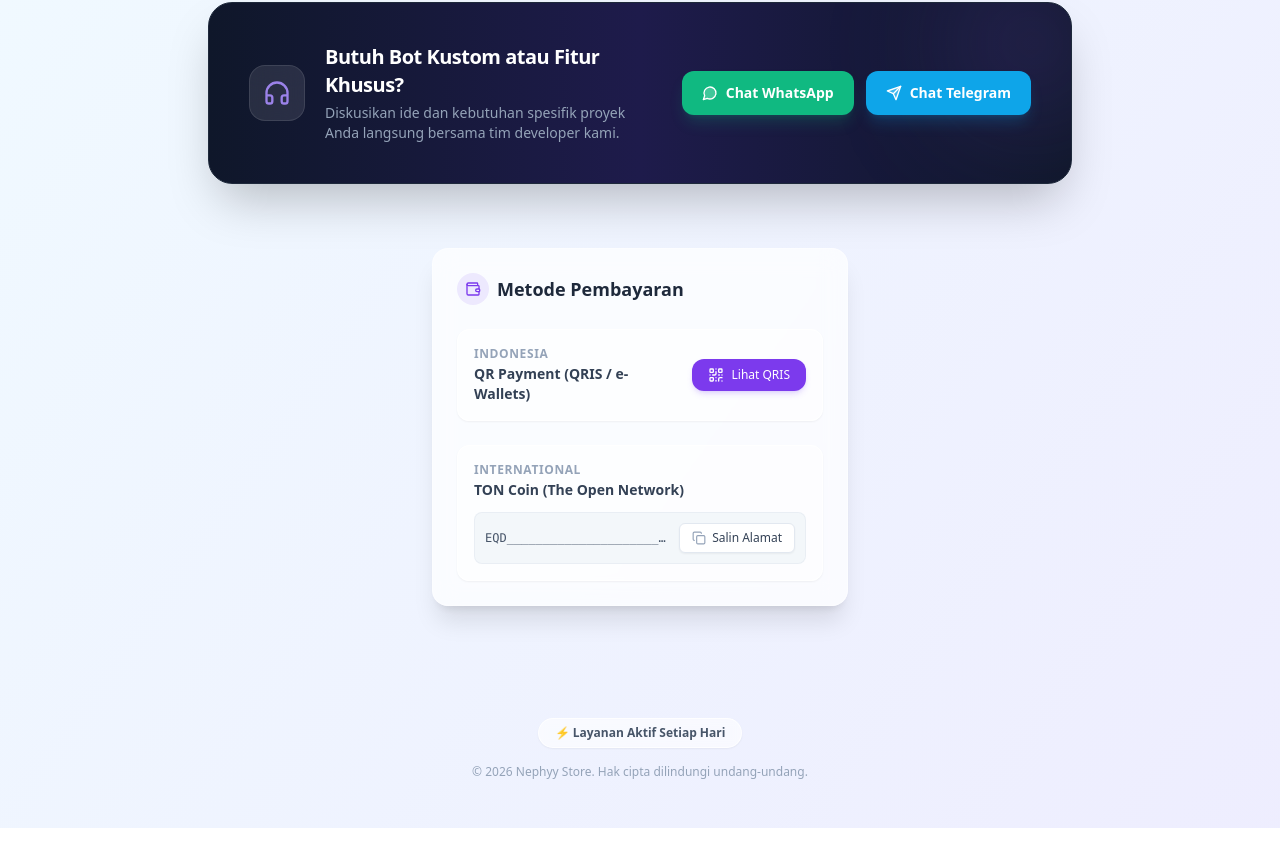
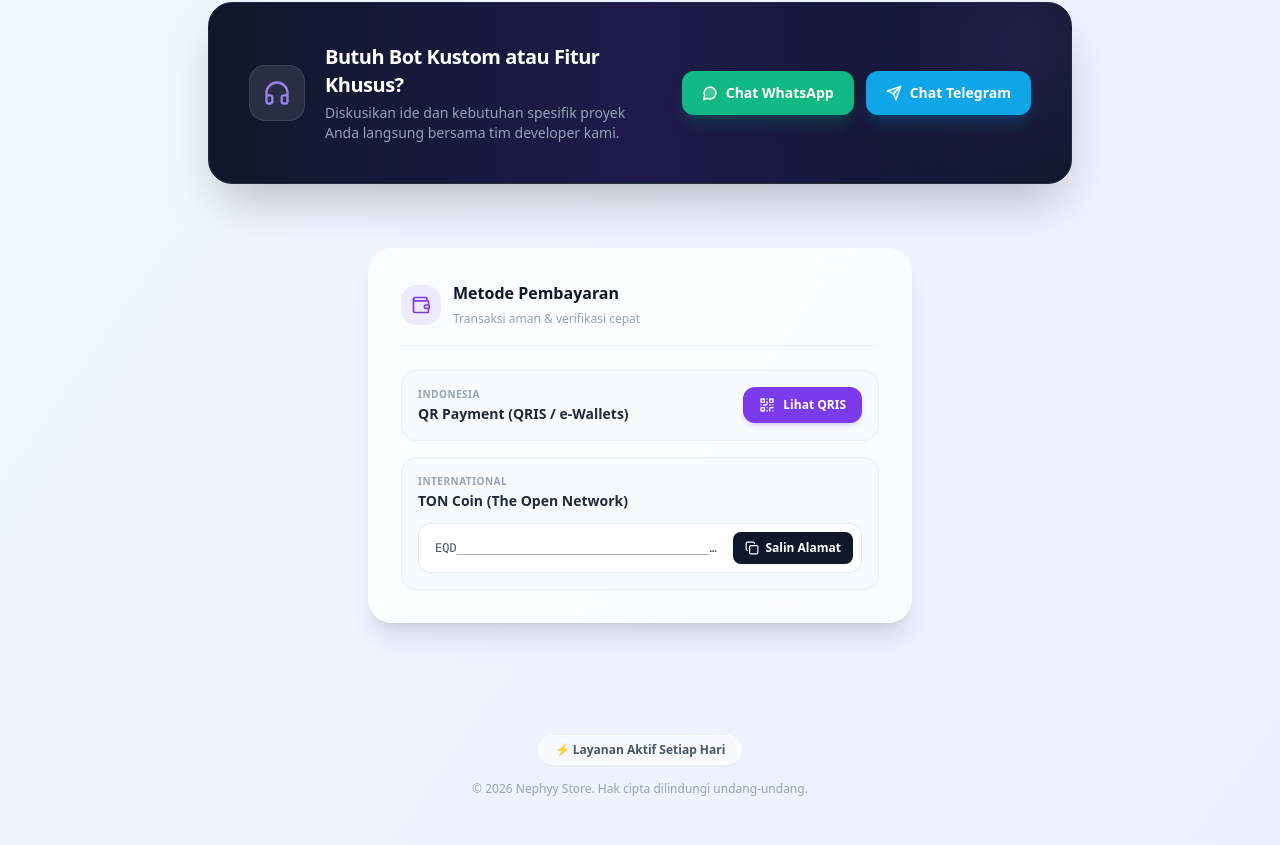
Before and after one commit to Nephyy1/itsnephyy, a Next.js app: page / in a window 1280 px wide. Shown: the part 989-1834 px from the top of the page. Built offline with nearby package versions, Linux system fonts and the light colour scheme.

Commit message:
Update PaymentMethods.tsx

```diff
--- a/src/components/PaymentMethods.tsx
+++ b/src/components/PaymentMethods.tsx
@@ -23,52 +23,57 @@ export default function PaymentMethods() {
       <motion.section
         initial={{ opacity: 0, y: 30 }}
         animate={{ opacity: 1, y: 0 }}
-        transition={{ delay: 0.6, duration: 0.6 }}
-        className="w-full max-w-md mx-auto px-4 mb-16"
+        transition={{ delay: 0.8, duration: 0.6 }}
+        className="w-full max-w-xl mx-auto px-4 mb-16"
       >
-        <div className="glass-card rounded-2xl p-6 relative overflow-hidden border-violet-200/60">
-          <div className="flex items-center gap-2 mb-6">
-            <div className="w-8 h-8 rounded-full bg-violet-100 flex items-center justify-center text-violet-600">
-              <Wallet className="w-4 h-4" />
+        <div className="glass-card rounded-3xl p-8 relative overflow-hidden border-violet-200/60 bg-white/80">
+          <div className="flex items-center justify-between gap-2 mb-6 pb-4 border-b border-slate-100">
+            <div className="flex items-center gap-3">
+              <div className="w-10 h-10 rounded-2xl bg-violet-100 flex items-center justify-center text-violet-600 font-bold">
+                <Wallet className="w-5 h-5" />
+              </div>
+              <div>
+                <h2 className="text-base font-bold text-slate-900">{t.paymentTitle}</h2>
+                <span className="text-xs text-slate-400">Transaksi aman & verifikasi cepat</span>
+              </div>
             </div>
-            <h2 className="text-lg font-bold text-slate-800">{t.paymentTitle}</h2>
           </div>
 
-          <div className="space-y-6">
-            <div className="p-4 rounded-xl bg-white/50 border border-white flex flex-col sm:flex-row sm:items-center justify-between gap-3 shadow-sm">
+          <div className="space-y-4">
+            <div className="p-4 rounded-2xl bg-slate-50/80 border border-slate-200/60 flex flex-col sm:flex-row sm:items-center justify-between gap-3">
               <div>
-                <span className="text-xs font-semibold text-slate-400 uppercase tracking-wider block">Indonesia</span>
-                <p className="font-semibold text-slate-700 text-sm mt-0.5">{t.localPay}</p>
+                <span className="text-[10px] font-extrabold text-slate-400 uppercase tracking-wider block">Indonesia</span>
+                <p className="font-bold text-slate-800 text-sm mt-0.5">{t.localPay}</p>
               </div>
               <motion.button
-                whileHover={{ scale: 1.05 }}
-                whileTap={{ scale: 0.95 }}
+                whileHover={{ scale: 1.03 }}
+                whileTap={{ scale: 0.97 }}
                 onClick={() => setShowQrModal(true)}
-                className="flex items-center justify-center gap-2 px-4 py-2 rounded-xl bg-violet-600 text-white font-medium text-xs shadow-md shadow-violet-500/20 hover:bg-violet-700 transition-colors shrink-0"
+                className="flex items-center justify-center gap-2 px-4 py-2.5 rounded-xl bg-violet-600 text-white font-semibold text-xs shadow-md shadow-violet-500/20 hover:bg-violet-700 transition-colors shrink-0"
               >
                 <QrCode className="w-4 h-4" />
                 <span>{t.viewQr}</span>
               </motion.button>
             </div>
 
-            <div className="p-4 rounded-xl bg-white/50 border border-white flex flex-col gap-3 shadow-sm">
+            <div className="p-4 rounded-2xl bg-slate-50/80 border border-slate-200/60 flex flex-col gap-3">
               <div>
-                <span className="text-xs font-semibold text-slate-400 uppercase tracking-wider block">International</span>
-                <p className="font-semibold text-slate-700 text-sm mt-0.5">{t.intlPay}</p>
+                <span className="text-[10px] font-extrabold text-slate-400 uppercase tracking-wider block">International</span>
+                <p className="font-bold text-slate-800 text-sm mt-0.5">{t.intlPay}</p>
               </div>
 
-              <div className="flex items-center justify-between gap-2 bg-slate-100/80 p-2.5 rounded-lg border border-slate-200/60">
-                <code className="text-xs text-slate-600 font-mono truncate select-all block w-full">
+              <div className="flex items-center justify-between gap-2 bg-white p-2 rounded-xl border border-slate-200">
+                <code className="text-xs text-slate-600 font-mono truncate select-all block w-full px-2">
                   {TON_WALLET_ADDRESS}
                 </code>
                 <motion.button
-                  whileHover={{ scale: 1.05 }}
-                  whileTap={{ scale: 0.95 }}
+                  whileHover={{ scale: 1.03 }}
+                  whileTap={{ scale: 0.97 }}
                   onClick={copyToClipboard}
-                  className={`flex items-center gap-1.5 px-3 py-1.5 rounded-md font-medium text-xs transition-all shrink-0 ${
+                  className={`flex items-center gap-1.5 px-3 py-2 rounded-lg font-semibold text-xs transition-all shrink-0 ${
                     copied
                       ? "bg-emerald-500 text-white"
-                      : "bg-white text-slate-700 shadow-sm hover:bg-slate-50 border border-slate-200"
+                      : "bg-slate-900 text-white hover:bg-slate-800 shadow-sm"
                   }`}
                 >
                   {copied ? (
@@ -78,7 +83,7 @@ export default function PaymentMethods() {
                     </>
                   ) : (
                     <>
-                      <Copy className="w-3.5 h-3.5 text-slate-400" />
+                      <Copy className="w-3.5 h-3.5" />
                       <span>{t.copyAddr}</span>
                     </>
                   )}
@@ -91,12 +96,12 @@ export default function PaymentMethods() {
 
       <AnimatePresence>
         {showQrModal && (
-          <div className="fixed inset-0 z-50 flex items-center justify-center p-4 bg-slate-900/40 backdrop-blur-sm">
+          <div className="fixed inset-0 z-50 flex items-center justify-center p-4 bg-slate-950/60 backdrop-blur-sm">
             <motion.div
               initial={{ opacity: 0, scale: 0.9 }}
               animate={{ opacity: 1, scale: 1 }}
               exit={{ opacity: 0, scale: 0.9 }}
-              className="bg-white rounded-2xl p-6 max-w-sm w-full shadow-2xl border border-slate-100 flex flex-col items-center text-center relative"
+              className="bg-white rounded-3xl p-6 max-w-sm w-full shadow-2xl border border-slate-100 flex flex-col items-center text-center relative"
             >
               <button
                 onClick={() => setShowQrModal(false)}
@@ -105,19 +110,23 @@ export default function PaymentMethods() {
                 <X className="w-4 h-4" />
               </button>
 
-              <h3 className="font-bold text-lg text-slate-800 mb-1">{t.qrTitle}</h3>
-              <p className="text-xs text-slate-500 mb-6">QRIS Semua Pembayaran</p>
+              <div className="w-12 h-12 rounded-2xl bg-violet-100 flex items-center justify-center text-violet-600 mb-3">
+                <QrCode className="w-6 h-6" />
+              </div>
 
-              <div className="w-56 h-56 bg-slate-100 rounded-xl border-2 border-dashed border-slate-300 flex items-center justify-center mb-6 shadow-inner relative overflow-hidden group">
-                <QrCode className="w-32 h-32 text-slate-400" />
-                <div className="absolute inset-0 bg-white/90 flex items-center justify-center opacity-0 group-hover:opacity-100 transition-opacity font-semibold text-xs text-slate-600">
-                  [ QRIS Image Placeholder ]
+              <h3 className="font-bold text-lg text-slate-900 mb-1">{t.qrTitle}</h3>
+              <p className="text-xs text-slate-500 mb-6">Mendukung semua pembayaran e-Wallet & m-Banking</p>
+
+              <div className="w-60 h-60 bg-slate-50 rounded-2xl border-2 border-dashed border-slate-200 flex items-center justify-center mb-6 shadow-inner relative overflow-hidden group">
+                <QrCode className="w-32 h-32 text-slate-300" />
+                <div className="absolute inset-0 bg-white/95 flex items-center justify-center opacity-0 group-hover:opacity-100 transition-opacity font-bold text-xs text-slate-700">
+                  [ Tempatkan Gambar QRIS Di Sini ]
                 </div>
               </div>
 
               <button
                 onClick={() => setShowQrModal(false)}
-                className="w-full py-2.5 rounded-xl bg-slate-900 text-white font-medium text-sm hover:bg-slate-800 transition-colors shadow-md"
+                className="w-full py-3 rounded-xl bg-slate-900 text-white font-semibold text-sm hover:bg-slate-800 transition-colors shadow-md"
               >
                 {t.close}
               </button>
```
